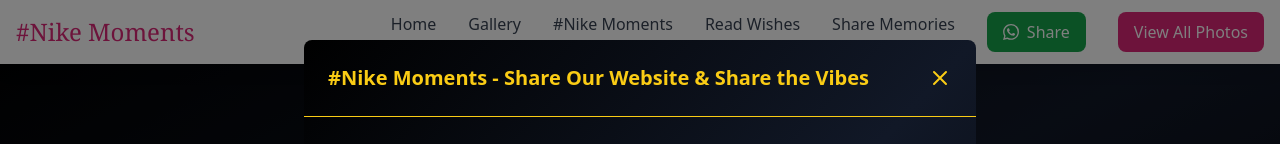
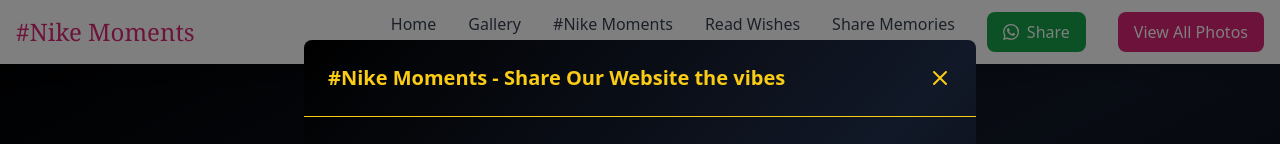
Before and after one commit to rigzlion8/prewed, a Next.js app: page / in a window 1280 px wide. Both pictures are taken after a click on the button "Share". Shown: the top 144 px of the page. Built offline with nearby package versions, Linux system fonts and the light colour scheme; no server answers; the database is empty.

Commit message:
share link modify again tena again ingine

```diff
--- a/components/ShareModal.tsx
+++ b/components/ShareModal.tsx
@@ -80,7 +80,7 @@
     <div className="fixed inset-0 bg-black bg-opacity-50 flex items-center justify-center z-50 p-4">
       <div className="bg-gradient-to-br from-black via-gray-900 to-black rounded-lg max-w-2xl w-full max-h-[90vh] overflow-y-auto">
         <div className="flex justify-between items-center p-6 border-b border-yellow-400">
-          <h3 className="text-xl font-semibold text-yellow-400">#Nike Moments - Share Our Website & Share the Vibes</h3>
+          <h3 className="text-xl font-semibold text-yellow-400">#Nike Moments - Share Our Website the vibes</h3>
           <button
             onClick={onClose}
             className="text-yellow-400 hover:text-yellow-300"
```
